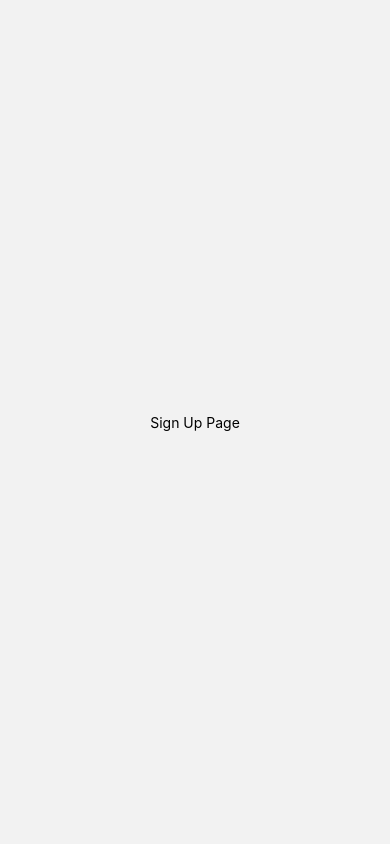
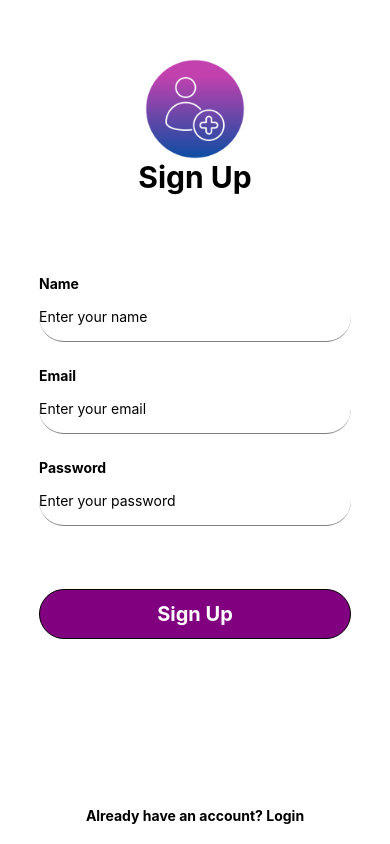
Before and after one commit to alican41/SocialAppReact, a React Native app: screen /Signup in a window 390 px wide. Built offline with nearby package versions, Linux system fonts and the light colour scheme.

Commit message:
redux operations started

```diff
--- a/App.js
+++ b/App.js
@@ -1,9 +1,16 @@
 import React from 'react';
 import RootNavigation from './src/navigation/RootNavigation';
+import { Provider } from 'react-redux';
+import { store } from './src/redux/store';
 
 const App = () => {
-  return  <RootNavigation />
+  return(
+    <Provider store={store}>
+      <RootNavigation />
+    </Provider>
 
+
+  )
 
 }
 
--- a/package.json
+++ b/package.json
@@ -11,12 +11,14 @@
   "dependencies": {
     "@react-navigation/native": "^7.1.19",
     "@react-navigation/native-stack": "^7.6.2",
+    "@reduxjs/toolkit": "^2.9.2",
     "expo": "~54.0.20",
     "expo-status-bar": "~3.0.8",
     "react": "19.1.0",
     "react-native": "0.81.5",
     "react-native-safe-area-context": "~5.6.0",
-    "react-native-screens": "~4.16.0"
+    "react-native-screens": "~4.16.0",
+    "react-redux": "^9.2.0"
   },
   "private": true
 }
--- a/src/navigation/RootNavigation.js
+++ b/src/navigation/RootNavigation.js
@@ -2,10 +2,11 @@ import React from 'react';
 import { NavigationContainer } from '@react-navigation/native';
 import AuthStack from './authStack';
 import UserStack from './userStack';
+import { useSelector } from 'react-redux';
 
 const RootNavigation = () => {
 
-    const isAuth = false;
+    const { isAuth } = useSelector((state) => state.user);
 
     return (
         <NavigationContainer>
--- /dev/null
+++ b/src/redux/store.js
@@ -0,0 +1,9 @@
+import { configureStore } from '@reduxjs/toolkit';
+import userReducer from './userSlice';
+
+export const store = configureStore({
+  reducer: {
+    // Add your reducers here
+    user: userReducer
+  },
+});
--- /dev/null
+++ b/src/redux/userSlice.js
@@ -0,0 +1,30 @@
+import { createSlice } from '@reduxjs/toolkit';
+
+const initialState = {
+  email: null,
+  pass: null,
+  isLoading: false,
+  isAuth: false
+};
+
+export const userSlice = createSlice({
+  name: 'user',
+  initialState,
+    reducers: {
+        setEmail: (state, action) => {
+            const lowercaseEmail = action.payload.toLowerCase();
+            state.email = lowercaseEmail
+        },
+        setPass: (state, action) => {
+            state.pass = action.payload
+        },
+        setIsLoading: (state, action) => {
+            state.isLoading = action.payload
+        },
+    }
+
+})
+
+
+export const { setEmail, setPass, setIsLoading} = userSlice.actions;
+export default userSlice.reducer;
--- a/src/screens/LoginPage.js
+++ b/src/screens/LoginPage.js
@@ -1,21 +1,25 @@
 import { StatusBar } from 'expo-status-bar';
-import { StyleSheet, Text, View, TextInput, Pressable, Image } from 'react-native';
-import React, {useState} from 'react';
+import { StyleSheet, Text, View, Image } from 'react-native';
+import React from 'react';
 import {Loading, CustomTextInput, CustomButton} from '../components/';
+import { useSelector, useDispatch } from 'react-redux';
+import { setEmail, setPass, setIsLoading } from '../redux/userSlice';
 
 
 
 const LoginPage = ({navigation}) => {
 
-  const [email, setEmail] = useState('');
-  const [pass, setPass] = useState('');
-  const [result, setResult] = useState('');
-  const [isLoading, setIsLoading] = useState(false);
+  //const [email, setEmail] = useState('');
+  //const [pass, setPass] = useState('');
+  //const [isLoading, setIsLoading] = useState(false);
+
+  const {email, pass, isLoading} = useSelector((state) => state.user);
+  const dispatch = useDispatch();
 
   return (
     <View style={styles.container}>
 
-      <Text style={styles.welcome}>Welcome {result}</Text>
+      <Text style={styles.welcome}>Welcome</Text>
 
       <Image style={styles.image}
         source={require('../../assets/images/loginicon.png')}
@@ -24,21 +28,21 @@ const LoginPage = ({navigation}) => {
       <CustomTextInput
           title="Email"
           isSecureText={false}
-          handleOnChangeText={setEmail}
+          handleOnChangeText={(text) => dispatch(setEmail(text))}
           handleValue={email}
           handlePlaceholder="Enter your email"
       />
       <CustomTextInput
           title="Password"
           isSecureText={true}
-          handleOnChangeText={setPass}
+          handleOnChangeText={(pass) => dispatch(setPass(pass))}
           handleValue={pass}
           handlePlaceholder="Enter your password"
       />
 
       <CustomButton
           buttonText="Login"
-          handleOnPress={() => setIsLoading(true)}
+          handleOnPress={() => dispatch(setIsLoading(true))}
       />
 
       <CustomButton
@@ -46,7 +50,7 @@ const LoginPage = ({navigation}) => {
           handleOnPress={() => navigation.navigate('Signup')}
       />
 
-      { isLoading ? <Loading changeIsLoading={() => setIsLoading(false)} /> : null }
+      { isLoading ? <Loading changeIsLoading={() => dispatch(setIsLoading(false))} /> : null }
 
 
       <StatusBar style="auto" />
--- a/src/screens/SignUpPage.js
+++ b/src/screens/SignUpPage.js
@@ -1,20 +1,94 @@
-import React from 'react';
-import { StyleSheet, View, Text } from 'react-native';
+import React, { useState } from "react";
+import { StyleSheet, View, Text, SafeAreaView, Image, Pressable } from "react-native";
+import { CustomTextInput, CustomButton } from "../components/";
 
-const SignUpPage = () => {
-    return (
-        <View style={styles.container}>
-            <Text>Sign Up Page</Text>
+const SignUpPage = ({navigation}) => {
+  const [email, setEmail] = useState("");
+  const [pass, setPass] = useState("");
+  const [name, setName] = useState("");
+
+  return (
+    <SafeAreaView style={styles.container}>
+        <View style={styles.title}>
+          <Image style={styles.image}
+                  source={require('../../assets/images/signupicon.png')}
+                />
+           <Text style={styles.signUpText}>Sign Up</Text>
         </View>
-    );
-}
+        <View style={styles.textContainer}>
+          <CustomTextInput
+            title="Name"
+            isSecureText={false}
+            handleOnChangeText={setName}
+            handleValue={name}
+            handlePlaceholder="Enter your name"
+          />
+          <CustomTextInput
+            title="Email"
+            isSecureText={false}
+            handleOnChangeText={setEmail}
+            handleValue={email}
+            handlePlaceholder="Enter your email"
+          />
+          <CustomTextInput
+            title="Password"
+            isSecureText={true}
+            handleOnChangeText={setPass}
+            handleValue={pass}
+            handlePlaceholder="Enter your password"
+          />
+        </View>
+        <View style={styles.signUpOptions}>
+          <CustomButton
+            buttonText="Sign Up"
+            handleOnPress={() => console.log(name," ", email," ", pass)}
+          />
+          <Pressable onPress={() => navigation.navigate('Login')}>
+            <Text style={{fontWeight:'bold'}}>Already have an account? Login</Text>
+          </Pressable>
+        </View>
+    </SafeAreaView>
+  );
+};
 
 export default SignUpPage;
 
 const styles = StyleSheet.create({
-    container: {
-        flex: 1,
-        justifyContent: 'center',
-        alignItems: 'center',
-    },
-})
+  container: {
+    flex: 1,
+    justifyContent: "center",
+    alignItems: "center",
+    backgroundColor: "#fff",
+  },
+  signUpText: {
+    fontSize: 30,
+    fontWeight: "bold",
+    marginBottom: 20,
+  },
+  textContainer: {
+    width: "100%",
+    flex: 2,
+    alignItems: "center",
+    justifyContent: "space-between",
+    paddingVertical: 20,
+  },
+  title: {
+    width: "100%",
+    flex: 2,
+    alignItems: "center",
+    justifyContent: "space-between",
+    justifyContent: "center",
+  },
+  signUpOptions: {
+    width: "100%",
+    alignItems: "center",
+    paddingVertical: 20,
+    justifyContent: "space-between",
+    flex: 2,
+  },
+  image: {
+    width: 100,
+    height: 100,
+    marginTop: 20,
+  }
+});
```
Also changed, not shown: assets/images/signupicon.png (added), 1 other file (tests, documents, lock files or other folders).
